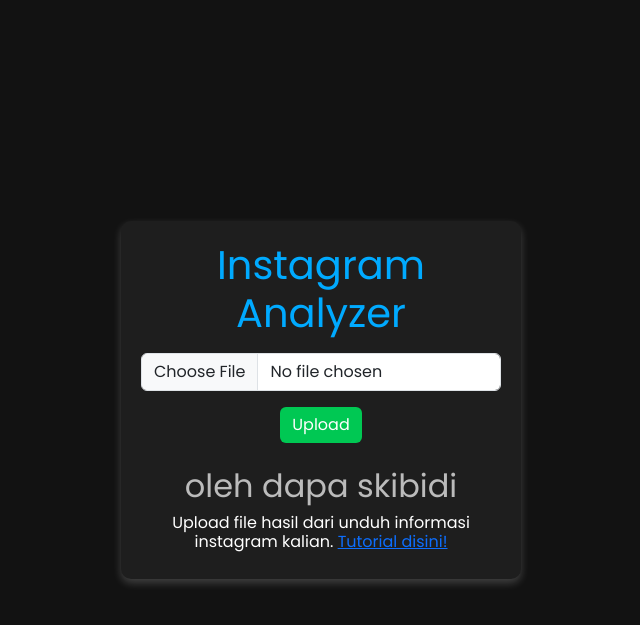
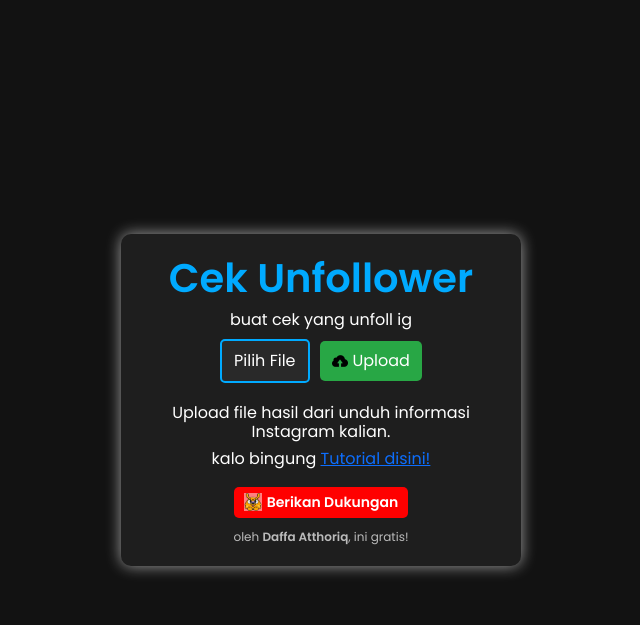
Before and after one commit to DaffaAtthoriq/cek-unfollowers, a Flask app: page / in a window 1280 px wide. Shown: the top 625 px of the page, without its empty margins (319-959 px from the left). Run offline with Flask 3, Linux system fonts and the light colour scheme.

Commit message:
First commit - upload project

```diff
--- a/app.py
+++ b/app.py
@@ -2,7 +2,7 @@
 import json
 import zipfile
 import shutil
-from flask import Flask, render_template, request
+from flask import Flask, render_template, request, send_from_directory
 
 app = Flask(__name__)
 UPLOAD_FOLDER = "uploads"
@@ -13,6 +13,10 @@
 @app.route("/")
 def index():
     return render_template("index.html")
+
+@app.route('/static/<path:filename>')
+def static_files(filename):
+    return send_from_directory('static', filename)
 
 @app.route("/upload", methods=["POST"])
 def upload_file():
--- a/templates/index.html
+++ b/templates/index.html
@@ -3,15 +3,10 @@
 <head>
     <meta charset="UTF-8">
     <meta name="viewport" content="width=device-width, initial-scale=1.0">
-    <title>Instagram Analyzer</title>
+    <title>Cek Unfollower</title>
     <link rel="stylesheet" href="https://cdn.jsdelivr.net/npm/bootstrap@5.3.0/dist/css/bootstrap.min.css">
     <link href="https://fonts.googleapis.com/css2?family=Poppins:wght@300;400;600&display=swap" rel="stylesheet">
     <style>
-        @font-face {
-            font-family: 'SF Pro Display';
-            src: url('SFPRODISPLAYREGULAR.OTF') format('opentype'); /* Gantilah dengan path file font yang valid */
-        }
-
         body {
             font-family: 'Poppins', sans-serif;
             display: flex;
@@ -30,37 +25,126 @@
             border-radius: 10px;
             box-shadow: 0 4px 8px rgba(255, 255, 255, 0.2);
             width: 400px;
+            background: #1e1e1e;
+            padding: 20px;
+            border-radius: 10px;
+            box-shadow: 0 0 15px rgba(255, 255, 255, 0.6);
+            width: 400px;
         }
 
         h1 {
             color: #00aaff;
         }
 
-        .btn-success {
-            background-color: #00c853;
-            border: none;
+        .upload-wrapper {
+            display: flex;
+            justify-content: center;
+            align-items: center;
+            gap: 10px;
+            margin-top: 10px;
         }
 
-        .btn-success:hover {
-            background-color: #00e676;
+        #fileInput {
+            display: none;
         }
 
-        h2 {
+        .custom-file-button {
+            background-color: #292929;
+            color: white;
+            border: 2px solid #00aaff;
+            padding: 8px 12px;
+            border-radius: 5px;
+            cursor: pointer;
+            display: inline-block;
+        }
+
+        .custom-file-button:hover {
+            background-color: #00aaff;
+            color: black;
+        }
+
+        .upload-btn {
+            display: flex;
+            align-items: center;
+            gap: 5px;
+            background-color: #28a745;
+            color: white;
+            padding: 8px 12px;
+            border: none;
+            border-radius: 5px;
+            cursor: pointer;
+        }
+
+        .upload-btn img {
+            width: 16px;
+            height: 16px;
+        }
+
+        .donation-btn {
+            display: inline-flex;
+            align-items: center;
+            background-color: red;
+            color: white;
+            padding: 5px 10px;
+            text-decoration: none;
+            font-size: 14px;
+            border-radius: 5px;
+            font-weight: bold;
+            margin-top: 10px;
+        }
+
+        .donation-btn img {
+            margin-right: 5px;
+            width: 18px;
+            height: 18px;
+        }
+
+        .footer {
+            margin-top: 10px;
+            font-size: 12px;
             color: #bbbbbb;
+        }
+
+        .text-below {
+            margin-top: 20px;
         }
     </style>
 </head>
 <body>
 
     <div class="container">
-        <h1>Instagram Analyzer</h1>
+        <h1><b>Cek Unfollower</b></h1>
+        <h6>buat cek yang unfoll ig</h6>
         <form action="/upload" method="POST" enctype="multipart/form-data">
-            <input type="file" name="file" class="form-control my-3" required>
-            <button type="submit" class="btn btn-success">Upload</button>
+            <div class="upload-wrapper">
+                <input type="file" id="fileInput" name="file" required>
+                <label for="fileInput" id="fileLabel" class="custom-file-button">Pilih File</label>
+                <button type="submit" class="upload-btn">
+                    <img src="static/images/cloud-computing.png" alt="Upload">
+                    Upload
+                </button>
+            </div>
         </form>
-        <h2 class="mt-4">oleh dapa skibidi</h2>
-        <h6>Upload file hasil dari unduh informasi instagram kalian. <a href="https://www.youtube.com/watch?v=4-9yz3PJ9E4" target="_blank">Tutorial disini!</a></h6>
+        <h6 class="text-below">Upload file hasil dari unduh informasi Instagram kalian.</h6>
+        <h6>kalo bingung <a href="https://www.youtube.com/watch?v=9LlFVsGmge0" target="_blank">Tutorial disini!</a></h6>
+
+
+        <a href="https://saweria.co/daffatthrq" target="_blank" class="donation-btn">
+            <img src="static/images/saweria.png">
+            Berikan Dukungan
+        </a>
+
+        <div class="footer">
+            oleh <strong>Daffa Atthoriq</strong>, ini gratis!
+        </div>
     </div>
+
+    <script>
+        document.getElementById("fileInput").addEventListener("change", function() {
+            let fileName = this.files[0] ? this.files[0].name : "Pilih File";
+            document.getElementById("fileLabel").textContent = fileName;
+        });
+    </script>
 
 </body>
 </html>
```
Also changed, not shown: static/images/cloud-computing.png (added), static/images/saweria.png (added).
